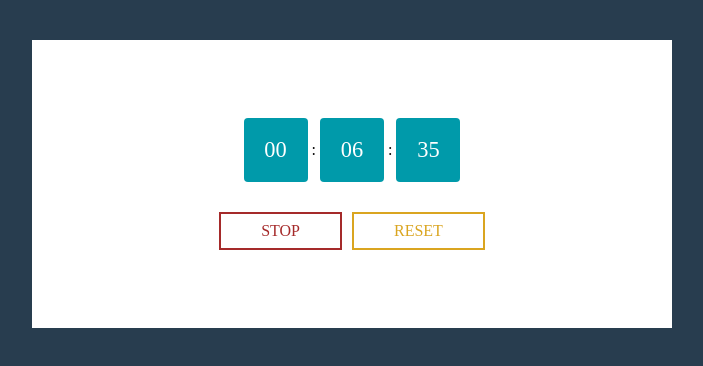
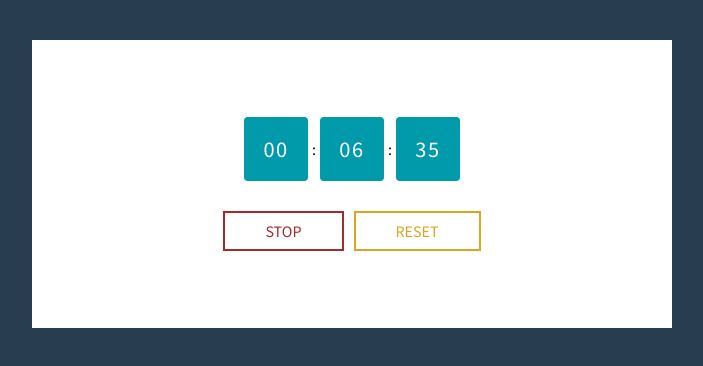
Before and after one commit to MeghanaSindhe/html-css-stopwatch, a plain HTML site: page index.html in a window 1280 px wide. Shown: the whole page, without its empty margins (288-991 px from the left). Drawn offline with Linux system fonts and the light colour scheme.

Commit message:
added google font

```diff
--- a/index.html
+++ b/index.html
@@ -6,6 +6,7 @@
   <meta http-equiv="X-UA-Compatible" content="IE=edge">
   <meta name="viewport" content="width=device-width, initial-scale=1.0">
   <title>Document</title>
+  <link rel="preconnect" href="https://fonts.googleapis.com"><link rel="preconnect" href="https://fonts.gstatic.com" crossorigin><link href="https://fonts.googleapis.com/css2?family=Source+Sans+Pro&display=swap" rel="stylesheet">
   <link rel="stylesheet" href="styles.css">
 </head>
 
@@ -25,5 +26,4 @@
   </div>
   </div>
 </body>
-
 </html>
--- a/styles.css
+++ b/styles.css
@@ -1,7 +1,10 @@
+@import url('https://fonts.googleapis.com/css2?family=Source+Sans+Pro&display=swap');
+
 * {
   margin: 0;
   padding: 0;
   box-sizing: border-box;
+  font-family: 'Source Sans Pro', sans-serif;
 }
 
 #app-container {
@@ -28,6 +31,7 @@
   display: flex;
   align-items: center;
   justify-content: space-between;
+  font-weight: 550;
 }
 
 .block {
@@ -40,8 +44,8 @@
   align-items: center;
   color: #ffffff;
   font-size: 1.4em;
-  margin-right: 4px;
-  margin-left: 4px;
+  margin: 0px 4px;
+  letter-spacing: 1.5px;
 }
 
 #control-container {
```
